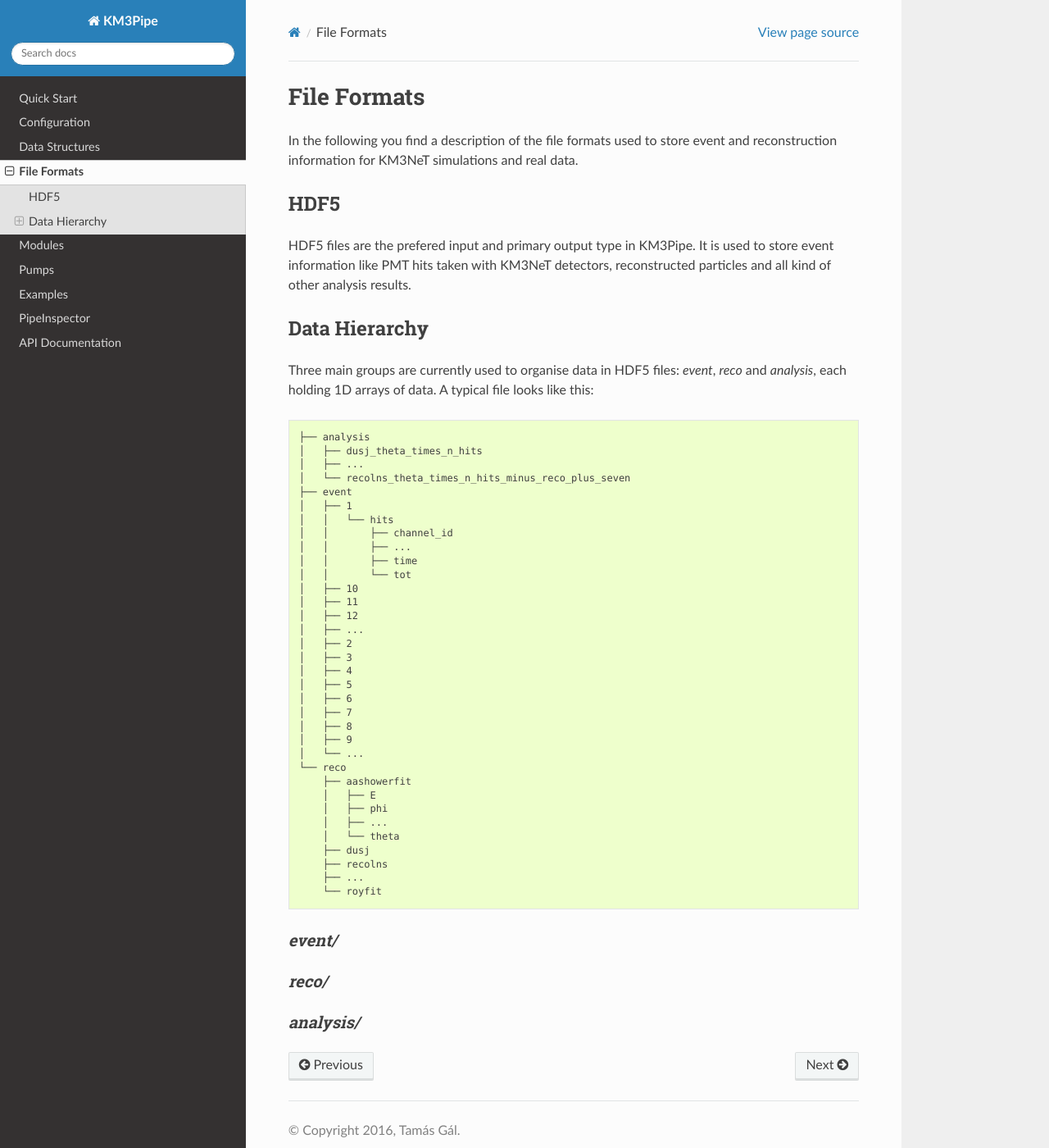
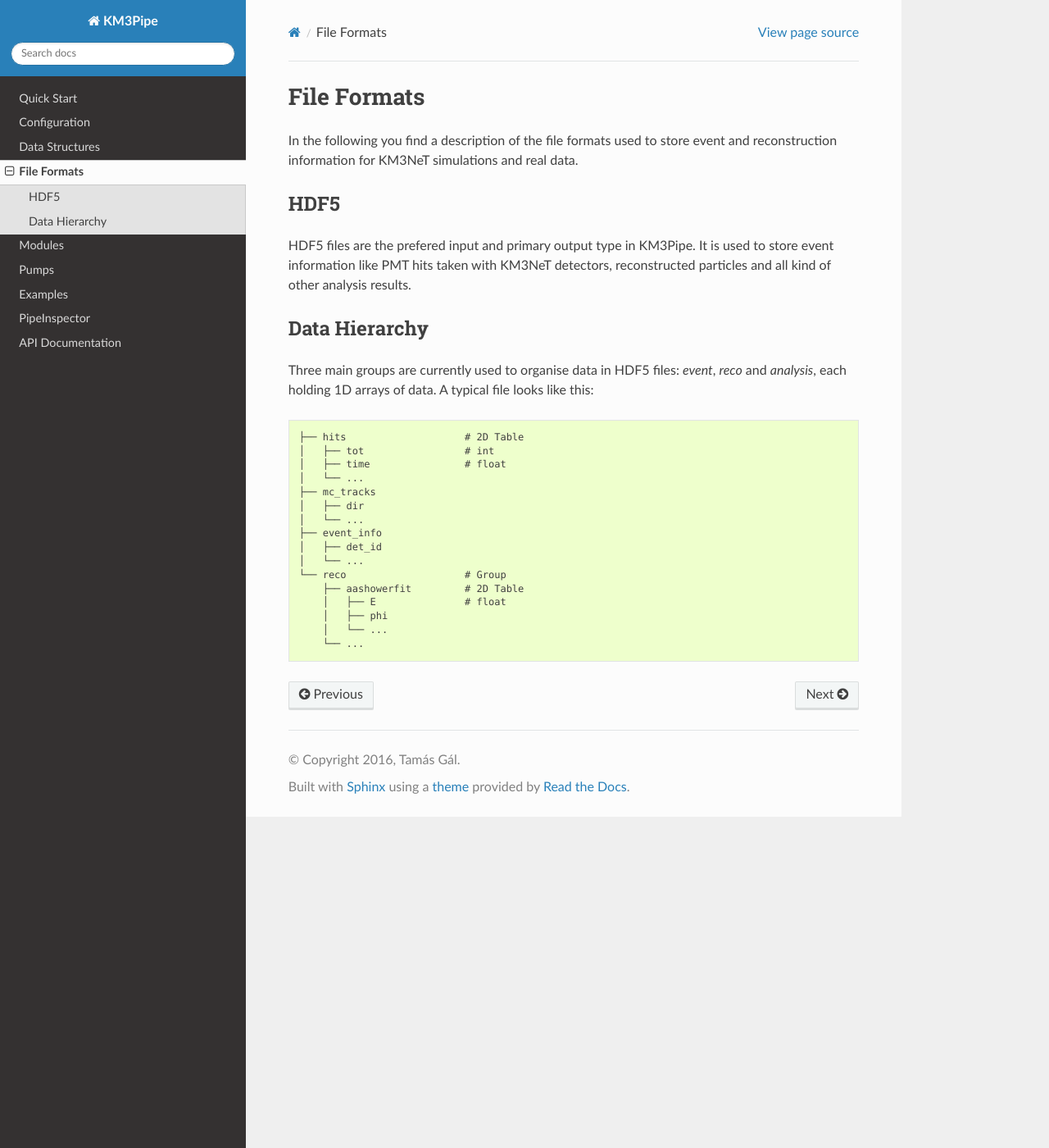
Before and after one commit to tamasgal/km3pipe, a Sphinx documentation site: the page built from docs/file_formats.rst, in a window 1280 px wide and 1400 px high. Shown: the whole window at 82% size. Built offline with Sphinx 7.4.7 and the Read the Docs theme 2.0.0, drawn with Linux system fonts in a browser that asks for light colours; formulas are drawn with MathJax 3; the version number could not be read and is left out.

Commit message:
Update HDF5 structure

```diff
--- a/docs/file_formats.rst
+++ b/docs/file_formats.rst
@@ -20,46 +20,19 @@
 `event`, `reco` and `analysis`, each holding 1D arrays of data.
 A typical file looks like this::
 
-    ├── analysis
-    │   ├── dusj_theta_times_n_hits
-    │   ├── ...
-    │   └── recolns_theta_times_n_hits_minus_reco_plus_seven
-    ├── event
-    │   ├── 1
-    │   │   └── hits
-    │   │       ├── channel_id
-    │   │       ├── ...
-    │   │       ├── time
-    │   │       └── tot
-    │   ├── 10
-    │   ├── 11
-    │   ├── 12
-    │   ├── ...
-    │   ├── 2
-    │   ├── 3
-    │   ├── 4
-    │   ├── 5
-    │   ├── 6
-    │   ├── 7
-    │   ├── 8
-    │   ├── 9
+    ├── hits                    # 2D Table
+    │   ├── tot                 # int
+    │   ├── time                # float
     │   └── ...
-    └── reco
-        ├── aashowerfit
-        │   ├── E
+    ├── mc_tracks
+    │   ├── dir
+    │   └── ...
+    ├── event_info
+    │   ├── det_id
+    │   └── ...
+    └── reco                    # Group
+        ├── aashowerfit         # 2D Table
+        │   ├── E               # float
         │   ├── phi
-        │   ├── ...
-        │   └── theta
-        ├── dusj
-        ├── recolns
-        ├── ...
-        └── royfit
-
-`event/`
-~~~~~~~
-
-`reco/`
-~~~~~~
-
-`analysis/`
-~~~~~~~~~~
+        │   └── ...
+        └── ...
```
